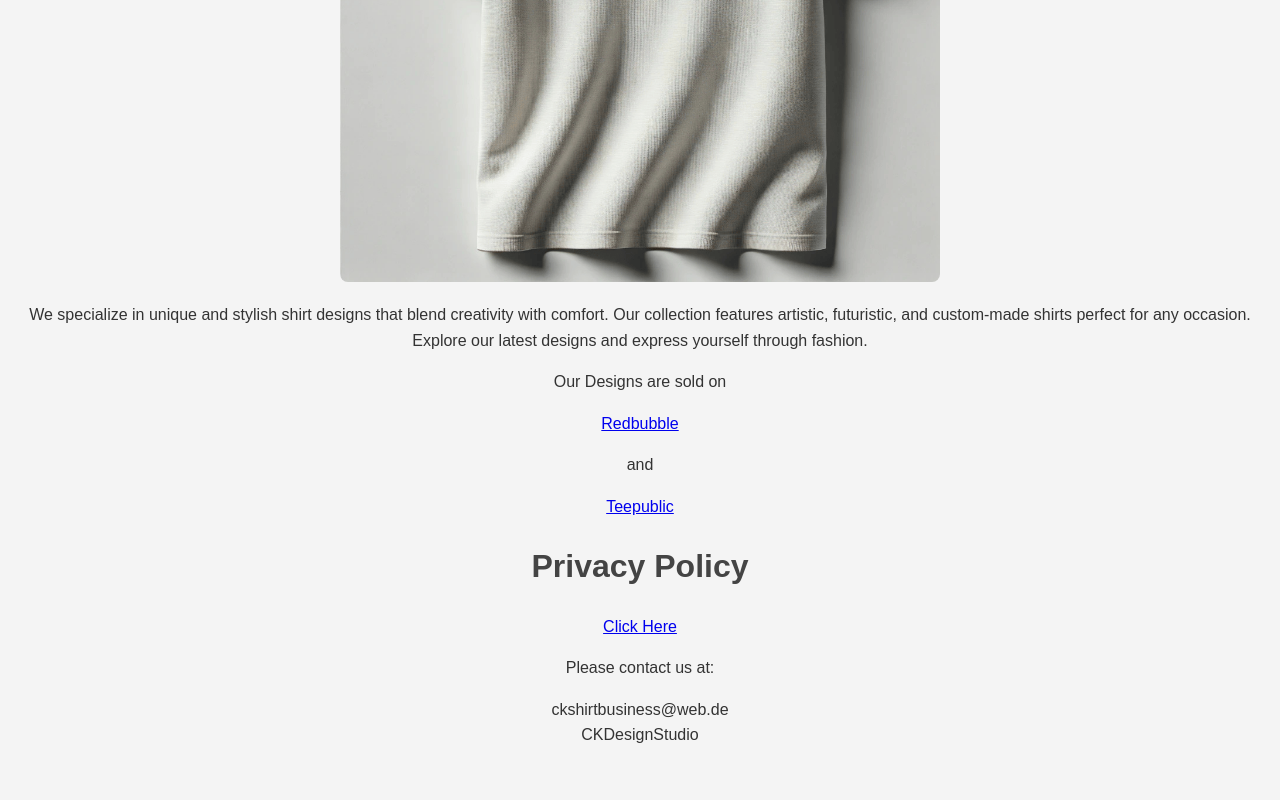
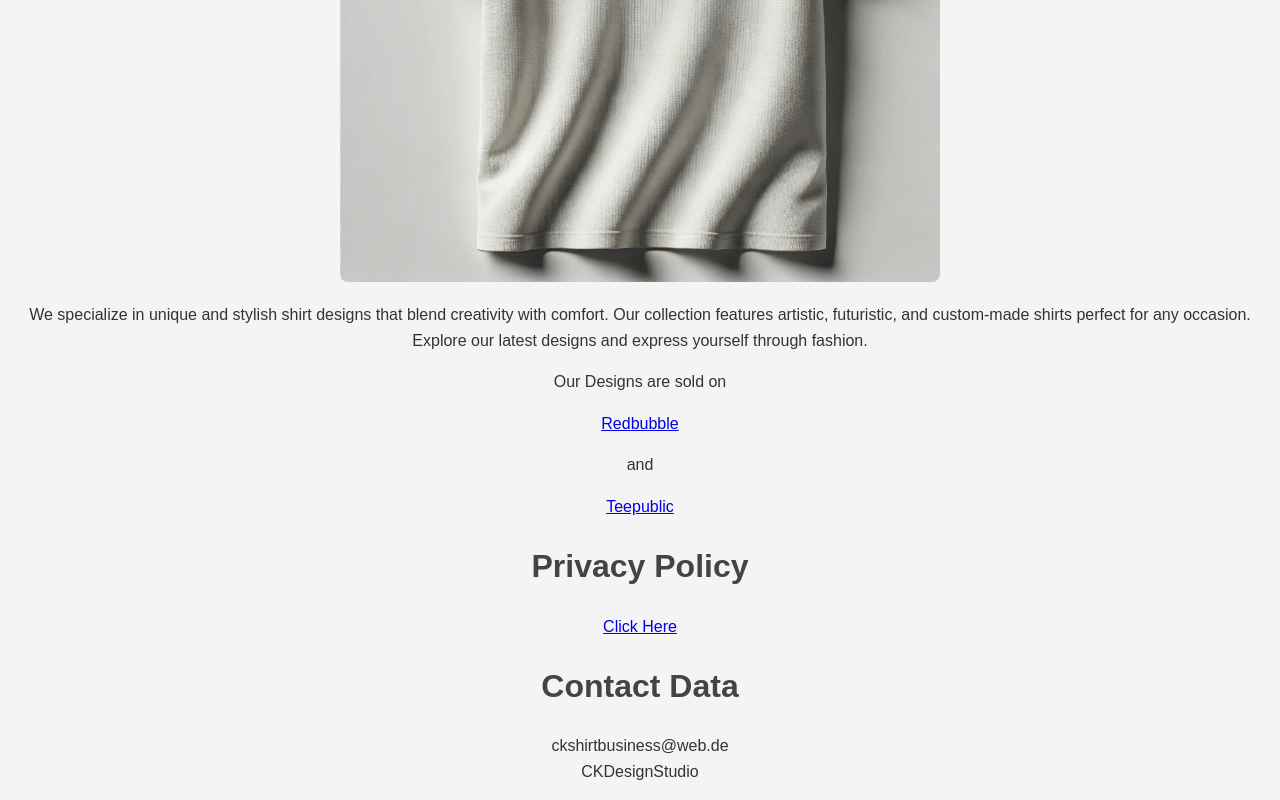
Before and after one commit to K-Kuhn/ckdesignstudio, a plain HTML site: page index.html in a window 1280 px wide. Shown: the part 412-1212 px from the top of the page. Before the commit the page ends 1175 px from the top, so only its background shows below. Drawn offline with Linux system fonts and the light colour scheme.

Commit message:
Update index.html

```diff
--- a/index.html
+++ b/index.html
@@ -14,7 +14,7 @@
     <p><a href="https://www.teepublic.com/user/ckshirt">Teepublic</a></p>
     <h1>Privacy Policy</h1>
     <p><a href="https://k-kuhn.github.io/ckdesignstudio-policy/">Click Here</a></p>
-    <p>Please contact us at:</p>
+    <h1>Contact Data</h1>
     <p>ckshirtbusiness@web.de<br>CKDesignStudio</p>
 </body>
 </html>
```
